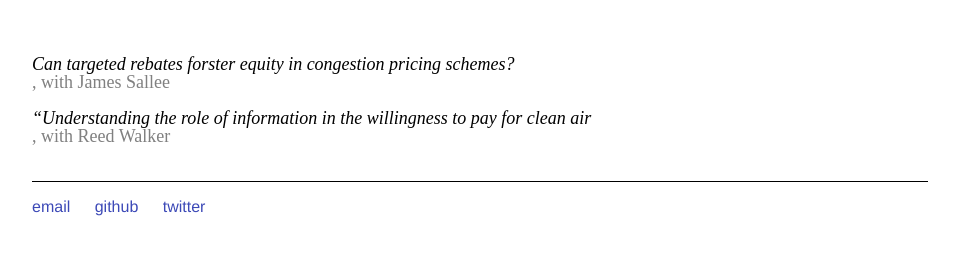
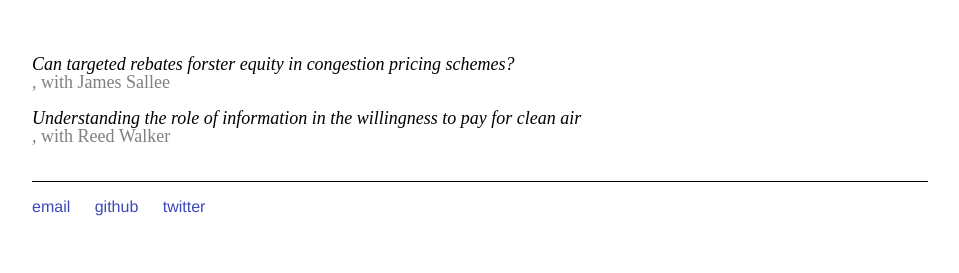
Before and after one commit to Matt-Tarduno/Matt-Tarduno.github.io, a Jekyll site: the page built from research/index.html, in a window 1280 px wide. Shown: the part 1512-1785 px from the top of the page, without its empty margins (160-1119 px from the left). Built offline with Jekyll 4.4.1, drawn with Linux system fonts in a browser that asks for light colours.

Commit message:
Update index.html

```diff
--- a/research/index.html
+++ b/research/index.html
@@ -97,7 +97,7 @@ TNC activity is unlikely to generate large net welfare gains through reduced con
 	  }
 	</style>
 
-	<p style="font-size:18px; font-family: TimesNewRoman; color: black" > <em>“Understanding the role of information in the willingness to pay for clean air</em> <br><span style="color: #808080">, with Reed Walker</span>
+	<p style="font-size:18px; font-family: TimesNewRoman; color: black" > <em>Understanding the role of information in the willingness to pay for clean air</em> <br><span style="color: #808080">, with Reed Walker</span>
 	<style>
 	  .bottom-three {
 	     margin-bottom: 3cm;
```
